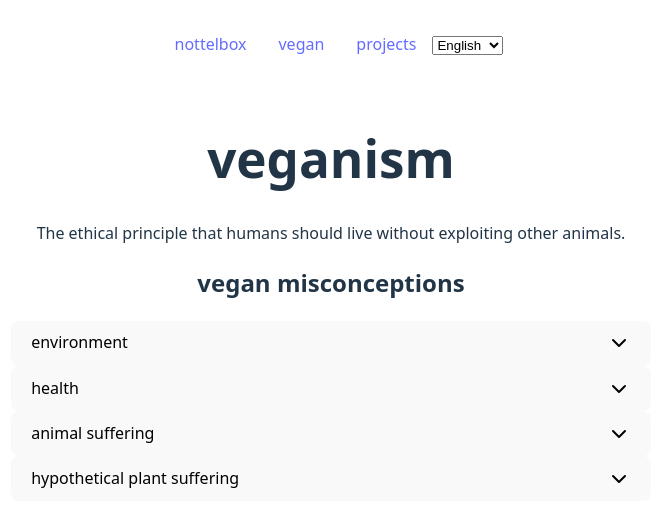
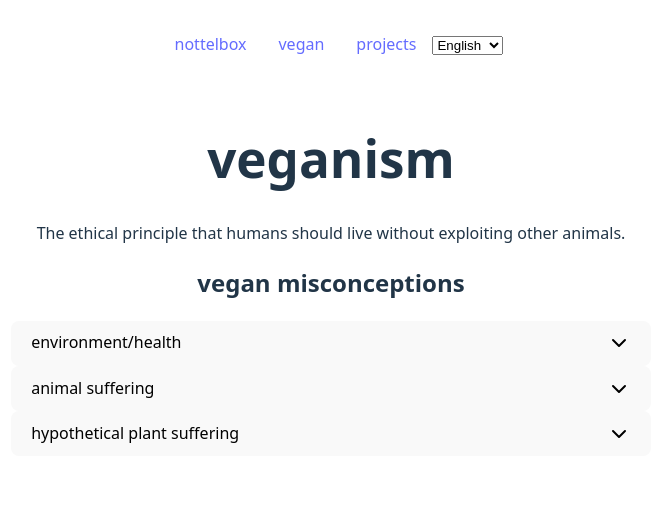
Before and after one commit to nottelbox/nottelbox-web, a React (Vite) app: page /vegan in a window 1280 px wide. Shown: the top 526 px of the page, without its empty margins (309-966 px from the left). Built offline with nearby package versions, Linux system fonts and the light colour scheme.

Commit message:
merge environment and health misconception

```diff
--- a/src/locales/de.ts
+++ b/src/locales/de.ts
@@ -68,12 +68,8 @@ export const de: Translation = {
             veganMisconceptions: "Vegane Irrtümer",
             list: [
                 {
-                    name: "Umwelt",
-                    content: "Veganismus hat nichts mit Umweltschutz zu tun. Die Ablehnung jeglicher Tierausbeutung ist nicht zwangsläufig besser für die Umwelt, weshalb man die konsequente Ablehnung von Tierausbeutung nicht mit Umweltschutz begründen kann. Es ist möglich umweltschonend zu leben ohne die nichtmenschlichen Tiere zu respektieren. Umgekehrt ist es auch möglich Tierausbeutung konsequent abzulehnen und sich sehr umweltschädigend zu verhalten. Mit Umweltschutz gegen Tierausbeutung zu argumentieren, verhöhnt die Opfer. Stell dir vor, jemand sagt, man solle dich respektieren, weil es umweltschädigend sei dich zu versklaven."
-                },
-                {
-                    name: "Gesundheit",
-                    content: "Veganismus hat nichts mit Gesundheit zu tun. Die Ablehnung jeglicher Tierausbeutung ist nicht zwangsläufig besser für die Gesundheit, weshalb man die konsequente Ablehnung von Tierausbeutung nicht mit Gesundheit begründen kann. Es ist möglich gesund zu leben ohne die nichtmenschlichen Tiere zu respektieren. Umgekehrt ist es auch möglich Tierausbeutung konsequent abzulehnen und sehr ungesund zu leben. Mit Gesundheit gegen Tierausbeutung zu argumentieren, verhöhnt die Opfer. Stell dir vor, jemand sagt, man solle dich respektieren, weil es ungesund für deinen Unterdrücker sei dich zu versklaven."
+                    name: "Umwelt/Gesundheit",
+                    content: "Veganismus hat nichts mit Umweltschutz/Gesundheit zu tun. Die Ablehnung jeglicher Tierausbeutung ist nicht zwangsläufig besser für die Umwelt/Gesundheit, weshalb man die konsequente Ablehnung von Tierausbeutung nicht mit Umweltschutz/Gesundheit begründen kann. Es ist möglich umweltschonend/gesund zu leben ohne die nichtmenschlichen Tiere zu respektieren. Umgekehrt ist es auch möglich Tierausbeutung konsequent abzulehnen und sehr umweltschädigend/ungesund zu leben. Mit Umweltschutz/Gesundheit gegen Tierausbeutung zu argumentieren, verhöhnt die Opfer. Stell dir vor, jemand sagt, man solle dich respektieren, weil es umweltschädigend bzw. günstig für die Gesundheit der dich unterdrückenden Person sei dich zu versklaven."
                 },
                 {
                     name: "Tierleid",
@@ -84,9 +80,7 @@ export const de: Translation = {
                     content: "Pflanzen sind nicht empfindungsfähig. Sich auf hypothetisches Pflanzenleid einzulassen, kann nach hinten losgehen, da nichtmenschliche Tiere Pflanzenteile verdauen können, die Menschen nicht verdauen können. Somit wäre es in der Theorie möglich das hypothetische Pflanzenleid weiter zu reduzieren, indem man zu einem geringen Ausmaß nichtmenschliche Tiere versklavt. Lass dich nicht auf dieses hypothetische Szenario ein, um dich nicht unnötig angreifbar zu machen."
                 }
             ]
-        },
-        unfold: "aufklappen",
-        close: "schließen"
+        }
     },
     projects: {
         projects: "Projekte",
--- a/src/locales/en.ts
+++ b/src/locales/en.ts
@@ -65,12 +65,8 @@ export const en: Translation = {
             veganMisconceptions: "vegan misconceptions",
             list: [
                 {
-                    name: "environment",
-                    content: "Veganism has nothing to do with environmental protection. Rejecting animal exploitation is not necessarily better for the environment, which is why you cannot justify the consistent rejection of animal exploitation on the grounds of environmental protection. It is possible to live environmantally friendly while not respecting nonhuman animals. In reverse it is also possible to reject animal exploitation consistently while behaving environmentally harmful. Using environment as an argument against animal exploitation mocks the victims. Imagine someone says, that you should be respected because enslaving you is bad for the environment."
-                },
-                {
-                    name: "health",
-                    content: "Veganism has nothing to do with health. Rejecting animal exploitation is not necessarily better for the health, which is why you cannot justify the consistent rejection of animal exploitation on the grounds of health. It is possible to live healthy while not respecting nonhuman animals. In reverse it is also possible to reject animal exploitation consistently while living unhealthy. Using health as an argument against animal exploitation mocks the victims. Imagine someone says, that you should be respected because enslaving you is bad for the health of your oppressor."
+                    name: "environment/health",
+                    content: "Veganism has nothing to do with environmental protection or health. Rejecting animal exploitation is not necessarily better for the environment/health, which is why you cannot justify the consistent rejection of animal exploitation on the grounds of environmental protection or health. It is possible to live environmantally friendly or healthy while not respecting nonhuman animals. In reverse it is also possible to reject animal exploitation consistently while behaving environmentally harmful or bad for your own health. Using environment/health as an argument against animal exploitation mocks the victims. Imagine someone says, that you should be respected because enslaving you is bad for the environment or your oppressor's health."
                 },
                 {
                     name: "animal suffering",
@@ -81,9 +77,7 @@ export const en: Translation = {
                     content: "Plants are not sentient. Engaging in hypothetical plant suffering can backfire, as nonhuman animals can digest parts of plants that humans cannot. Thus, in theory, it would be possible to further reduce hypothetical plant suffering by enslaving nonhuman animals to a small extent. Do not engage in this hypothetical scenario so as not to make yourself unnecessarily vulnerable."
                 }
             ]
-        },
-        unfold: "unfold",
-        close: "close"
+        }
     },
     projects: {
         projects: "projects",
```
Also changed, not shown: src/locales/translations.types.ts (+5 -7 lines).
